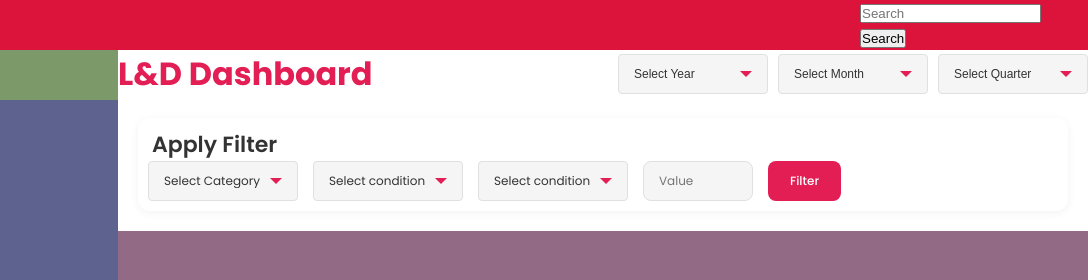
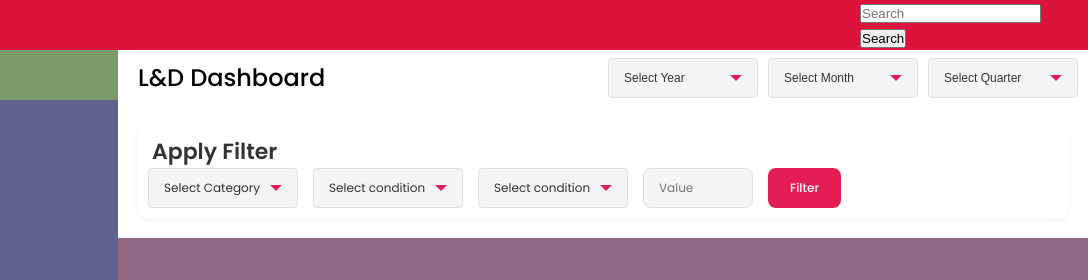
Before and after one commit to shibinshibu01/ilp-lnd-dashboard, a plain HTML site: page index.html in a window 1280 px wide. Shown: the top 280 px of the page, 192-1280 px from the left. Drawn offline with nearby package versions, Linux system fonts and the light colour scheme; files that its build step writes are made by us from their sources.

Commit message:
feat: filter styles

```diff
--- a/src/styles/style.scss
+++ b/src/styles/style.scss
@@ -363,10 +363,15 @@ $text-color: #333333;
     align-items: center;
     justify-content: space-between;
     background-color: $white;
+    padding-right: 10px;
+    padding-left: 10px;
 
     &__title {
-        color: $primary-red; // Maroon color
-        margin: 0;
+        color: black; // Maroon color
+        margin: 10px;
+        font-family: Poppins, sans-serif;
+        font-size: 24px;
+        font-weight: 500;
     }
 
     &__filters {
```
